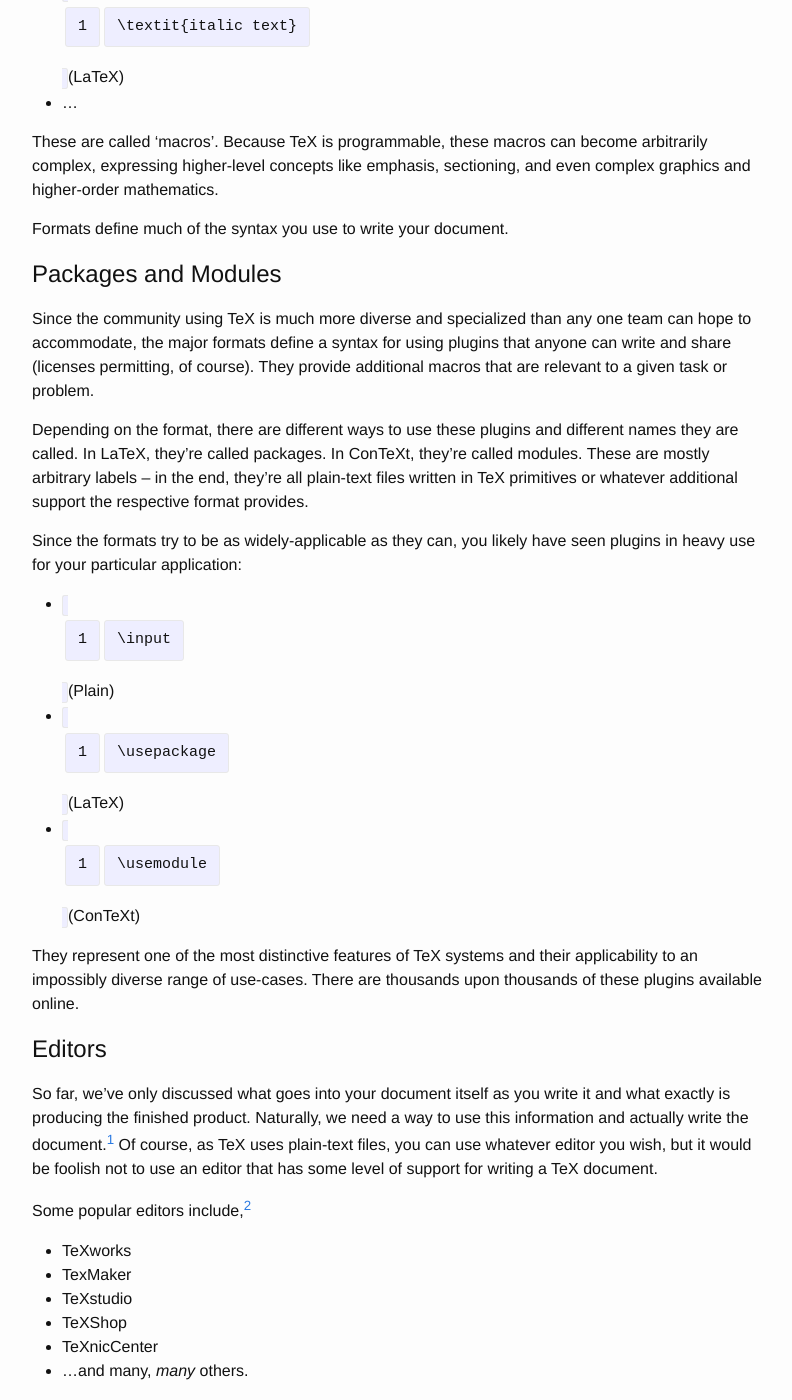
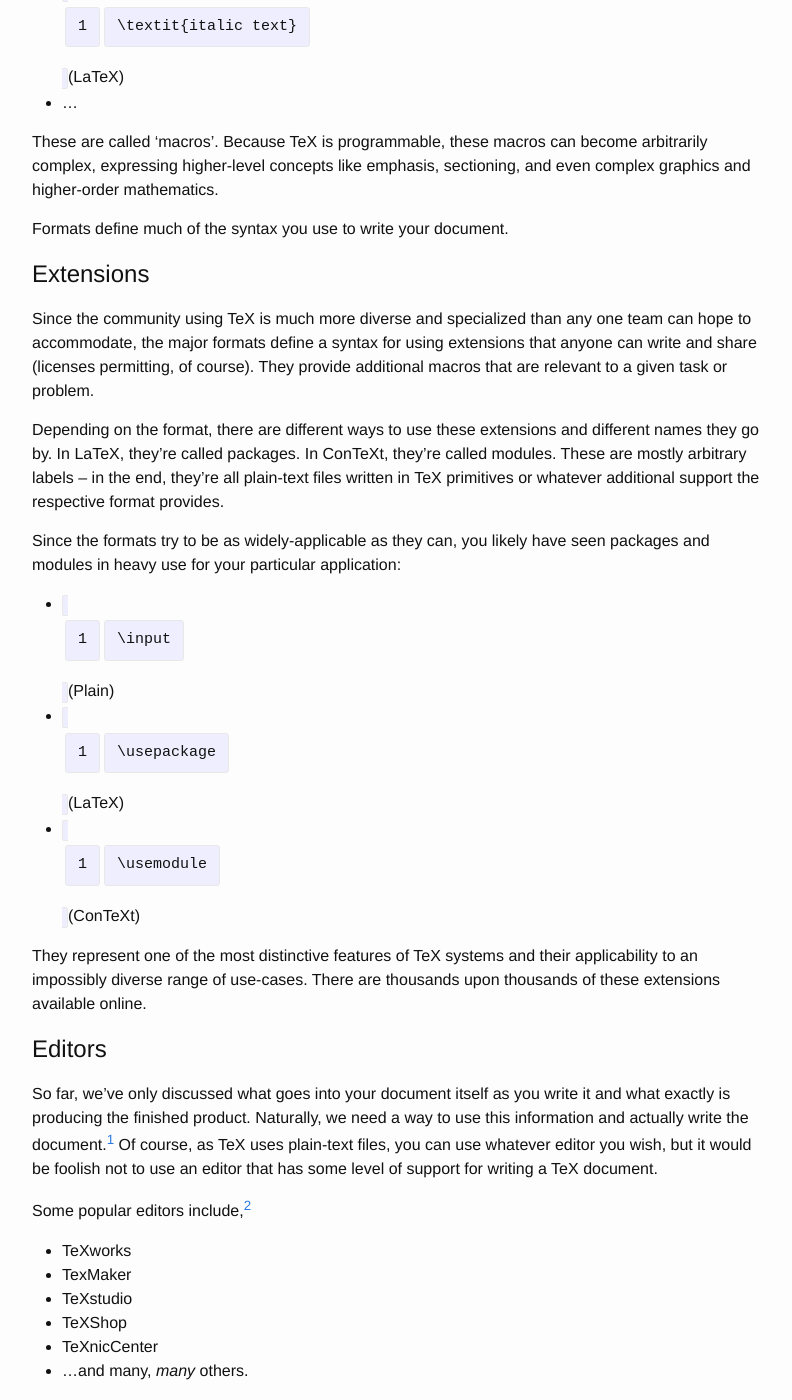
Before and after one commit to vermiculus/seanallred.com, a Jekyll site: the page built from _posts/2015-05-25-tex-terminology.markdown, in a window 1280 px wide and 1400 px high, scrolled down 1641 px. Shown: the whole window, without its empty margins (238-1030 px from the left). Built offline with Jekyll 4.4.1, drawn with Linux system fonts in a browser that asks for light colours; comment, search, counter and statistics services are not loaded; some of the changed text lies outside the part shown.

Commit message:
Edits from Comments
- 'Plugins' isn't really an appropriate term.  Extensions is preferred
  as a generic description.
- ConTeXt uses mtxrun now, not texexec, and neither can be properly
  called a build system.  They both also load the ConTeXt format.

```diff
--- a/_posts/2015-05-25-tex-terminology.markdown
+++ b/_posts/2015-05-25-tex-terminology.markdown
@@ -85,23 +85,24 @@ mathematics.
 
 Formats define much of the syntax you use to write your document.
 
-# Packages and Modules
+# Extensions
 
 Since the community using TeX is much more diverse and specialized
 than any one team can hope to accommodate, the major formats define a
-syntax for using plugins that anyone can write and share (licenses
+syntax for using extensions that anyone can write and share (licenses
 permitting, of course).  They provide additional macros that are
 relevant to a given task or problem.
 
-Depending on the format, there are different ways to use these plugins
-and different names they are called.  In LaTeX, they're called
+Depending on the format, there are different ways to use these
+extensions and different names they go by.  In LaTeX, they're called
 packages.  In ConTeXt, they're called modules.  These are mostly
 arbitrary labels -- in the end, they're all plain-text files written
 in TeX primitives or whatever additional support the respective format
 provides.
 
 Since the formats try to be as widely-applicable as they can, you
-likely have seen plugins in heavy use for your particular application:
+likely have seen packages and modules in heavy use for your particular
+application:
 
 - `\input` (Plain)
 - `\usepackage` (LaTeX)
@@ -109,7 +110,8 @@ likely have seen plugins in heavy use for your particular application:
 
 They represent one of the most distinctive features of TeX systems and
 their applicability to an impossibly diverse range of use-cases.
-There are thousands upon thousands of these plugins available online.
+There are thousands upon thousands of these extensions available
+online.
 
 # Editors
 
```
Also changed, not shown: other parts of _posts/2015-05-25-tex-terminology.markdown (+8 -5 lines).
